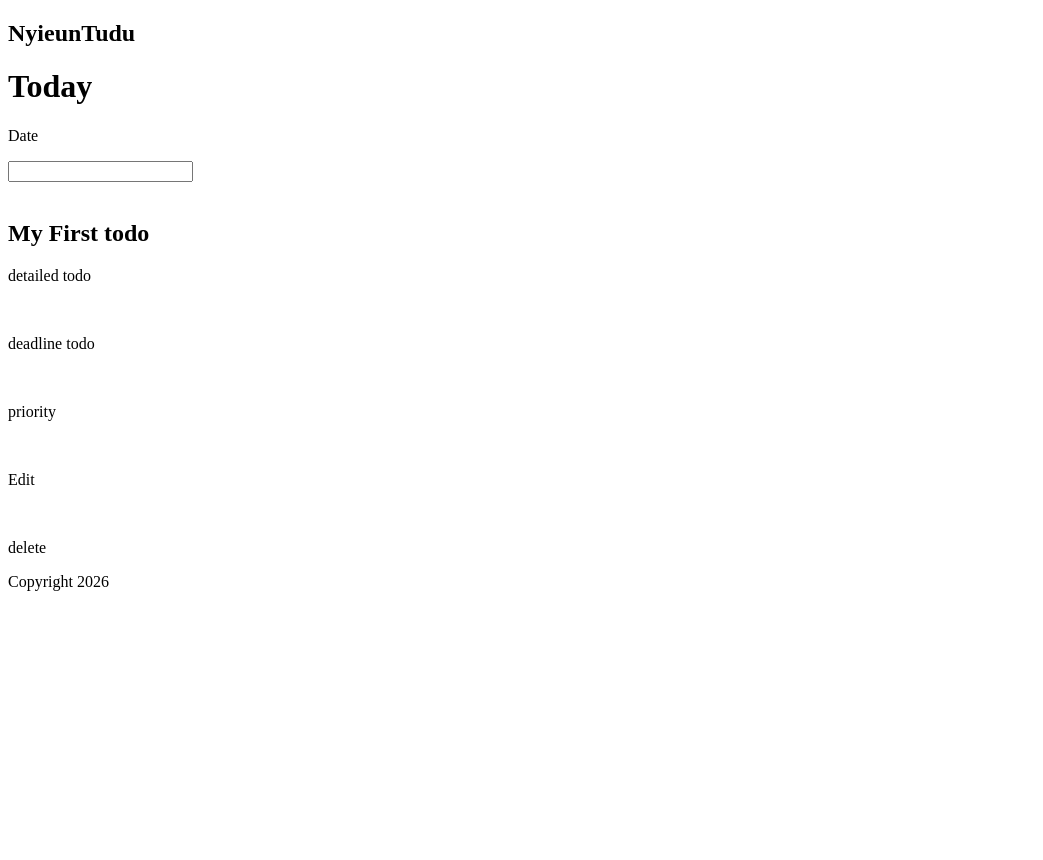
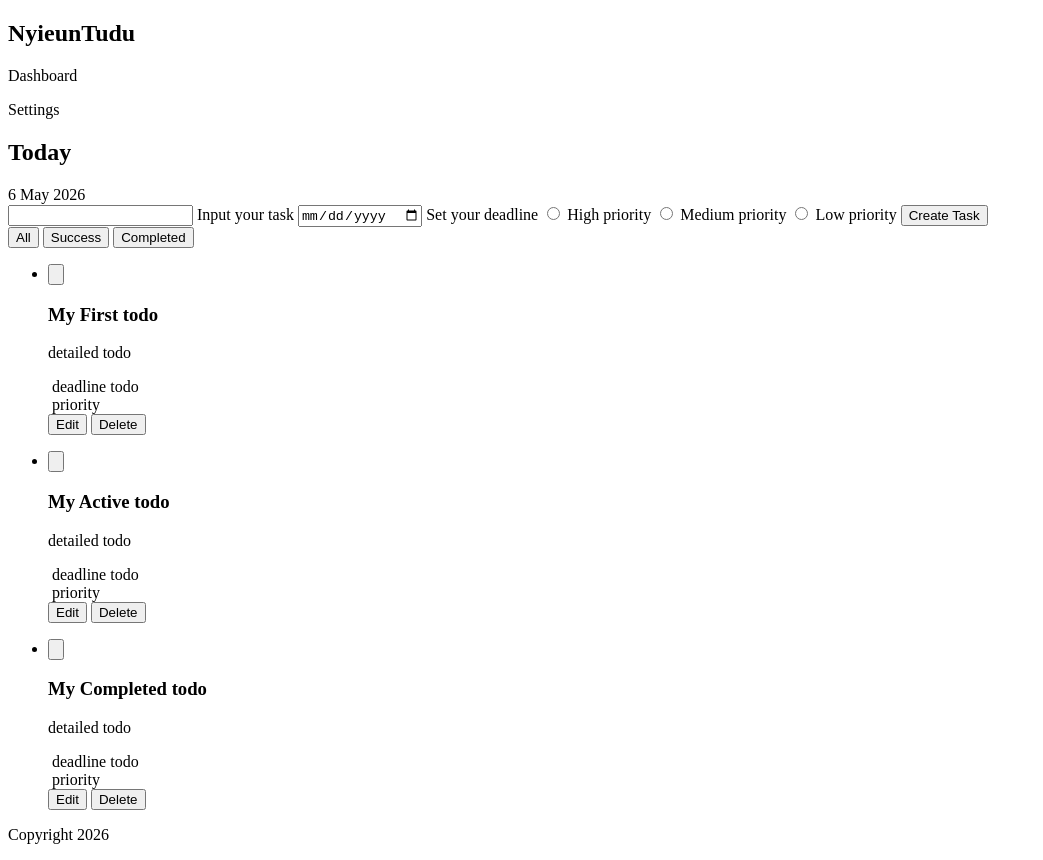
Before and after one commit to ridhaginanjar/nyieun-todo, a plain HTML site: page index.html in a window 1280 px wide. Shown: the whole page, without its empty margins (0-1043 px from the left). Before the commit the page ends 800 px from the top, so only its background shows below. Drawn offline with Linux system fonts and the light colour scheme.

Commit message:
restructured html as the bone

```diff
--- a/index.html
+++ b/index.html
@@ -1,51 +1,135 @@
 <!DOCTYPE html>
 <html lang="en">
+
 <head>
     <meta charset="UTF-8">
     <meta name="viewport" content="width=device-width, initial-scale=1.0">
-    <title>Document</title>
+    <title>NyieunTudu - Task Manager</title>
 </head>
+
 <body>
     <aside>
         <h1>NyieunTudu</h1>
+        <nav>
+            <p>Dashboard</p>
+            <p>Settings</p>
+        </nav>
     </aside>
     <main>
         <div class="date-info">
-            <h1>Today</h1>
-            <p>Date</p>
+            <h2>Today</h2>
+            <time datetime="2026-05-06">6 May 2026</time>
         </div>
         <div class="todo-card">
             <form action="">
-                <label for=""></label>
-                <input type="text" name="" id="">
+                <input type="text" name="task-name" id="task-name">
+                <label for="task-name">Input your task</label>
+
+                <input type="date" name="task-deadline" id="task-deadline">
+                <label for="task-deadline">Set your deadline</label>
+
+                <input type="radio" name="task-priority" id="high-priority" value="High">
+                <label for="task-priority">High priority</label>
+
+                <input type="radio" name="task-priority" id="med-priority" value="Medium">
+                <label for="task-priority">Medium priority</label>
+
+                <input type="radio" name="task-priority" id="low-priority" value="Low">
+                <label for="task-priority">Low priority</label>
+
+                <button>Create Task</button>
             </form>
         </div>
-        <div class="todo-table">
-            <article>
+        <div class="tab-bar">
+            <button type="button">All</button>
+            <button type="button">Success</button>
+            <button type="button">Completed</button>
+        </div>
+        <div id="panel-all">
+            <ul class="todo-list">
+                <li>
+                    <article class="todo-item">
+                        <button type="button">
+                            <img src="todo-button" alt="">
+                        </button>
                         <div class="task-info">
-                    <img src="todo-button" alt="">
-                    <h1>My First todo</h1>
+                            <h3>My First todo</h3>
                             <p>detailed todo</p>
                         </div>
                         <div class="task-deadline">
                             <img src="date-icon" alt="">
-                    <p>deadline todo</p>
+                            <span>deadline todo</span>
                         </div>
                         <div class="task-priority">
                             <img src="priority-icon" alt="">
-                    <p>priority</p>
+                            <span>priority</span>
                         </div>
                         <div class="task-action">
-                    <img src="edit-icon" alt="">
-                    <p>Edit</p>
-                    <img src="del-icon" alt="">
-                    <p>delete</p>
+                            <button type="button">Edit</button>
+                            <button type="button">Delete</button>
                         </div>
                     </article>
+                </li>
+            </ul>
         </div>
+        <div id="panel-active">
+            <ul class="todo-list">
+                <li>
+                    <article class="todo-item">
+                        <button type="button">
+                            <img src="todo-button" alt="">
+                        </button>
+                        <div class="task-info">
+                            <h3>My Active todo</h3>
+                            <p>detailed todo</p>
+                        </div>
+                        <div class="task-deadline">
+                            <img src="date-icon" alt="">
+                            <span>deadline todo</span>
+                        </div>
+                        <div class="task-priority">
+                            <img src="priority-icon" alt="">
+                            <span>priority</span>
+                        </div>
+                        <div class="task-action">
+                            <button type="button">Edit</button>
+                            <button type="button">Delete</button>
+                        </div>
+                    </article>
+                </li>
+            </ul>
+        </div>
+        <div id="panel-completed">
+            <ul class="todo-list">
+                <li>
+                    <article class="todo-item">
+                        <button type="button">
+                            <img src="todo-button" alt="">
+                        </button>
+                        <div class="task-info">
+                            <h3>My Completed todo</h3>
+                            <p>detailed todo</p>
+                        </div>
+                        <div class="task-deadline">
+                            <img src="date-icon" alt="">
+                            <span>deadline todo</span>
+                        </div>
+                        <div class="task-priority">
+                            <img src="priority-icon" alt="">
+                            <span>priority</span>
+                        </div>
+                        <div class="task-action">
+                            <button type="button">Edit</button>
+                            <button type="button">Delete</button>
+                        </div>
+                    </article>
+                </li>
+            </ul>
+        </div>
+    </main>
     <footer>
-            Copyright 2026
+        <p>Copyright 2026</p>
     </footer>
-    </main>
 </body>
+
 </html>
```
Lines whose indentation alone changed are shown as unchanged.
